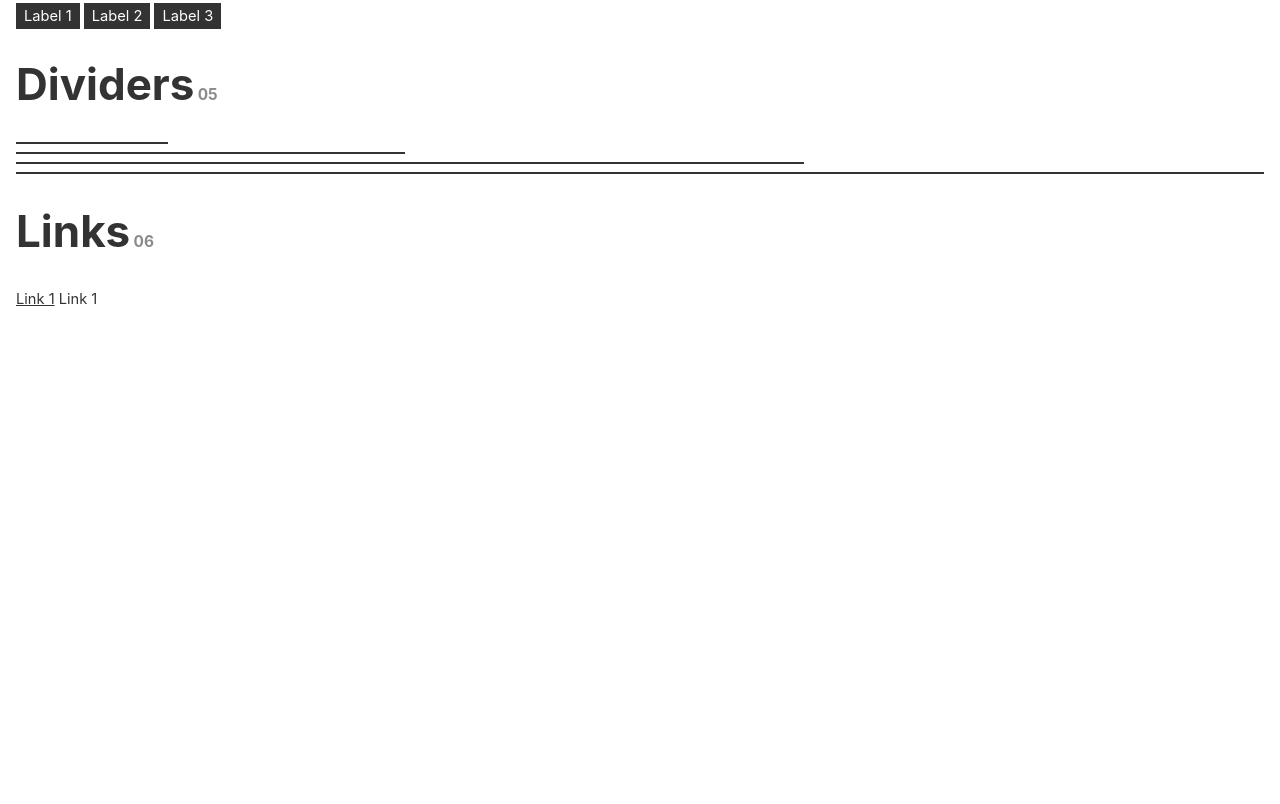
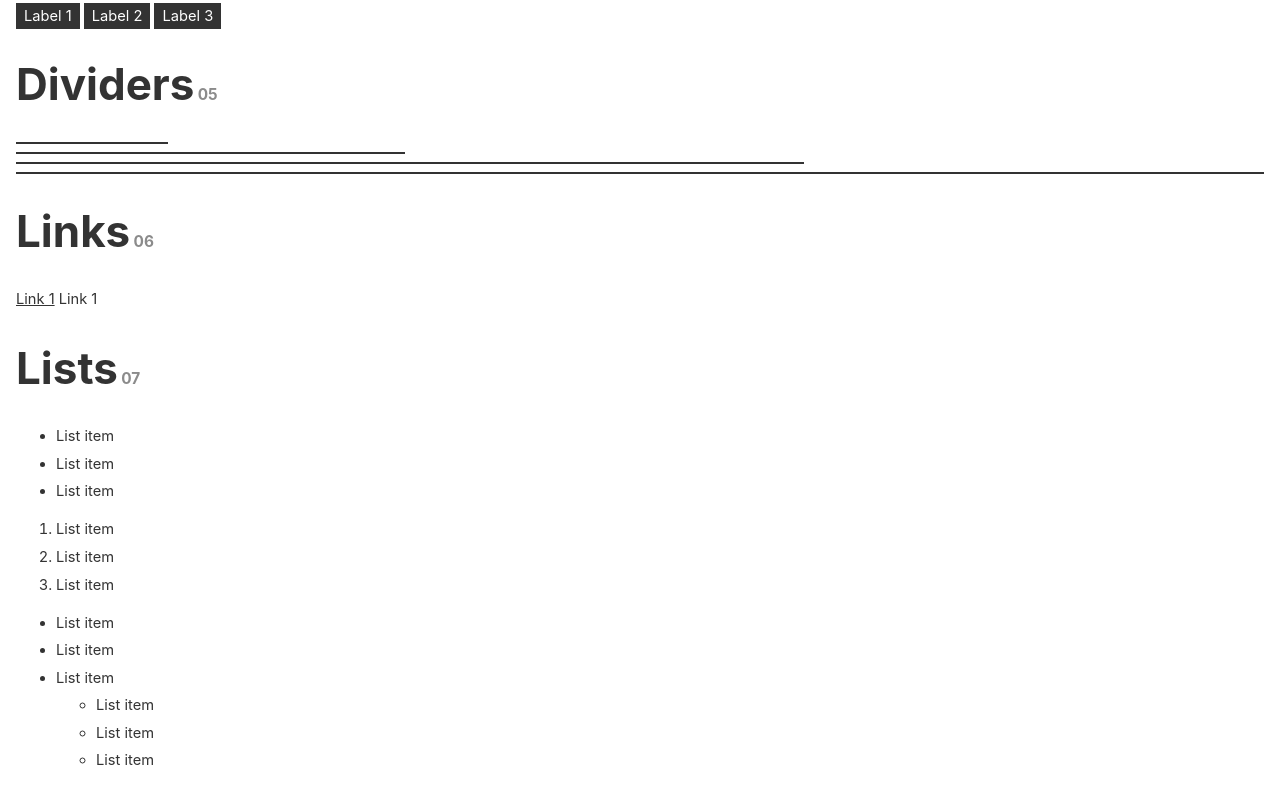
Before and after one commit to NiallEccles/Gallium, a website: page src/index.html in a window 1280 px wide. Shown: the part 906-1710 px from the top of the page. Before the commit the page ends 1291 px from the top, so only its background shows below. Drawn offline with nearby package versions, Linux system fonts and the light colour scheme; files that its build step writes are made by us from their sources.

Commit message:
Added in list examples.

```diff
--- a/src/index.html
+++ b/src/index.html
@@ -57,6 +57,27 @@
 		<h1>Links<small>06</small></h1>
 		<a href="#">Link 1</a>
 		<a href="#" class="no-underline">Link 1</a>
+		<h1>Lists<small>07</small></h1>
+		<ul>
+			<li>List item</li>
+			<li>List item</li>
+			<li>List item</li>
+		</ul>
+		<ol>
+			<li>List item</li>
+			<li>List item</li>
+			<li>List item</li>
+		</ol>
+		<ul>
+			<li>List item</li>
+			<li>List item</li>
+			<li>List item</li>
+				<ul>
+					<li>List item</li>
+					<li>List item</li>
+					<li>List item</li>
+				</ul>
+		</ul>
 	</div>
 </body>
 <script src="js/script.js"></script>
--- /dev/null
+++ b/src/sass/_lists.scss
@@ -0,0 +1,5 @@
+ul, ol{
+    li{
+        margin-bottom: 0.35em;
+    }
+}
--- a/src/sass/style.scss
+++ b/src/sass/style.scss
@@ -9,3 +9,4 @@
 @import '_hr';
 @import '_label';
 @import '_links';
+@import '_lists';
```
Also changed, not shown: dist/css/style.css, dist/index.html.
